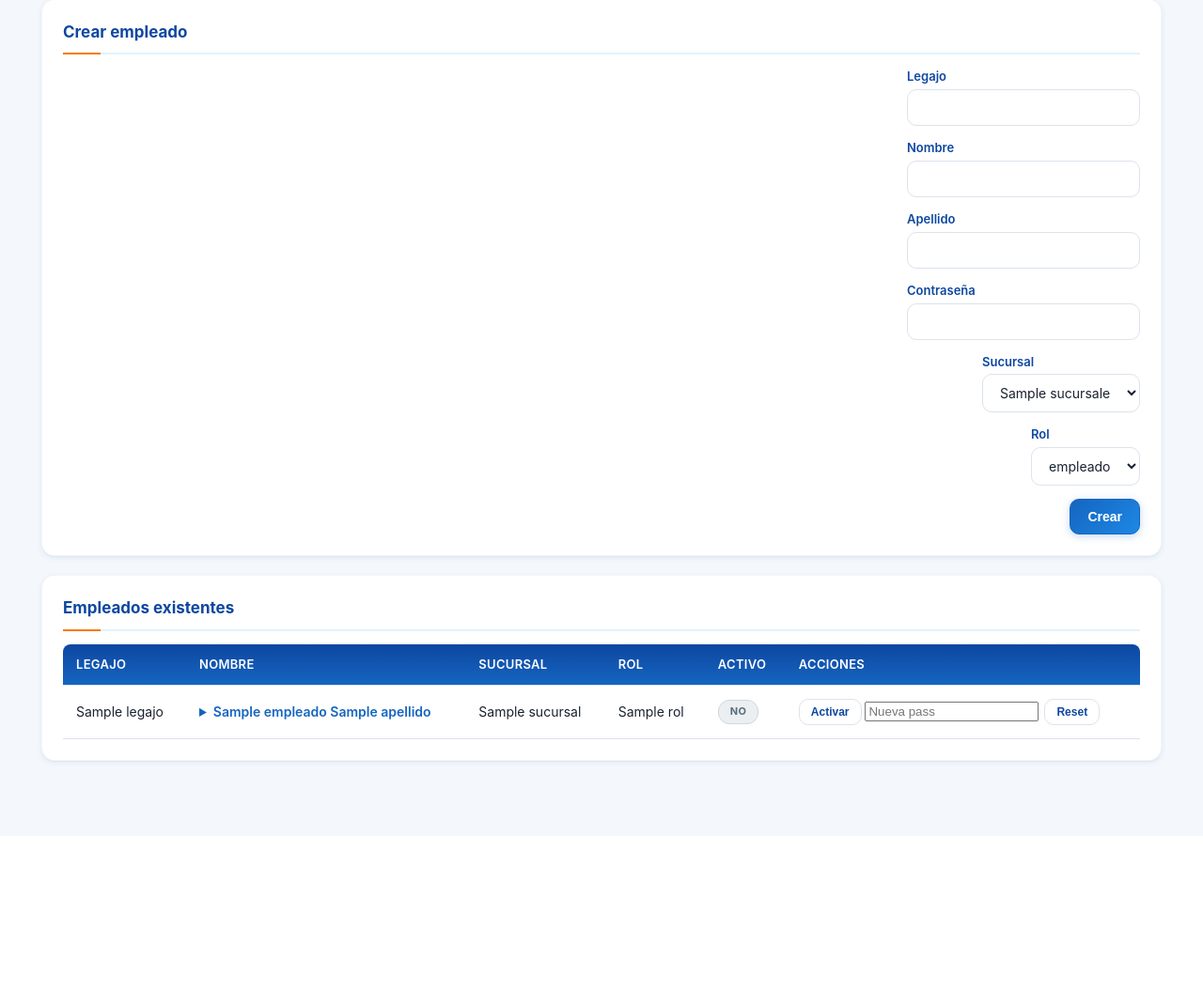
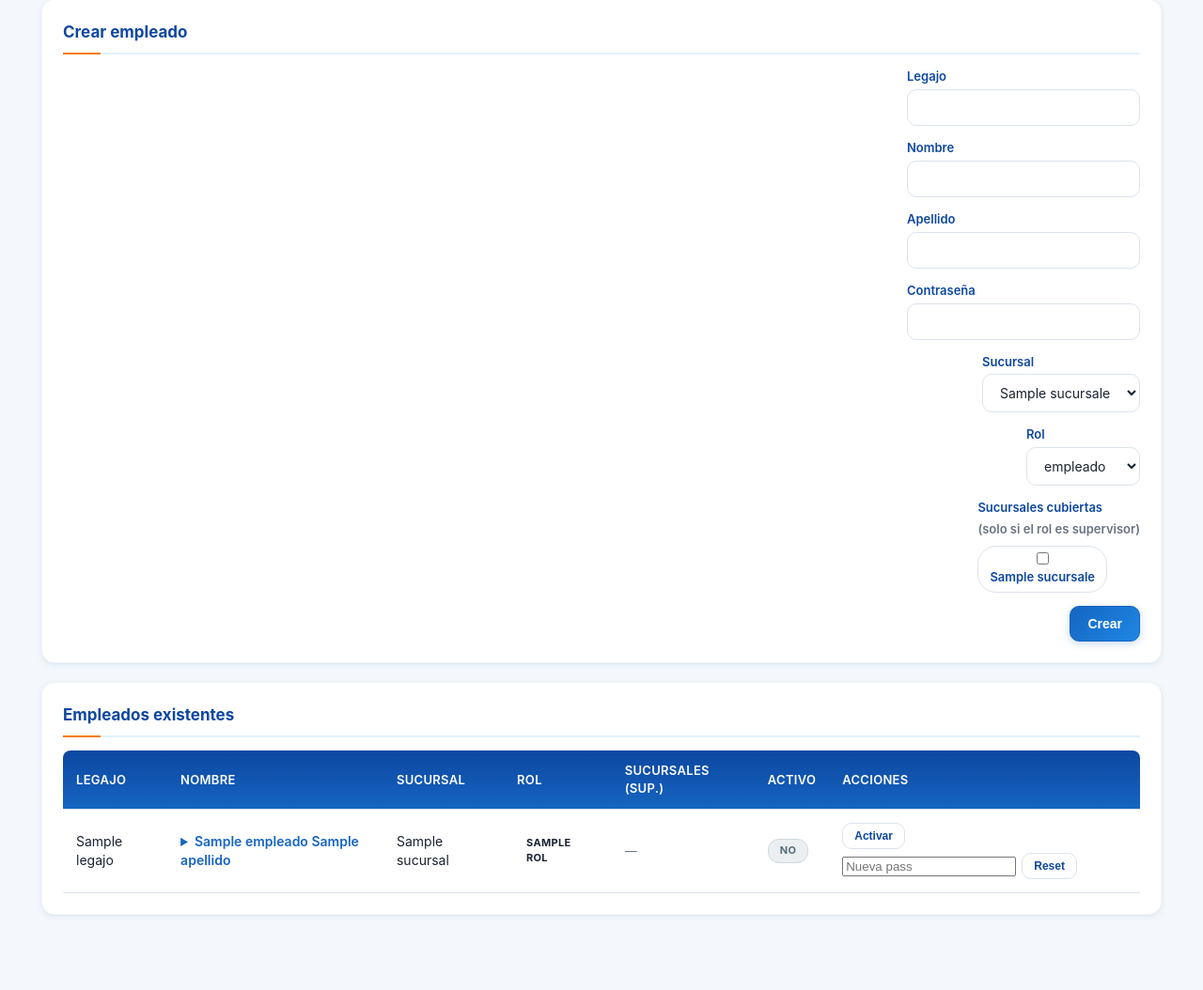
Before and after one commit to rrhh-market/kpi, a Flask app: template templates/empleados.html in a window 1280 px wide. Shown: the part 148-1202 px from the top of the page at 94% size. Before the commit the page ends 964 px from the top, so only its background shows below. Run offline with Flask 3, Linux system fonts and the light colour scheme; the template is opened without the code that fills it: most values are stand-ins (such as "Sample title", 1, 10 or a date in 2020).

Commit message:
feat: Rol supervisor con acceso de lectura a sucursales asignadas
- Nueva tabla supervisor_sucursales (m:n) para asignar varias sucursales
  a una misma supervisora.
- Decorador staff_required (admin o supervisor) separado del admin_required
  (solo admin). Las rutas mixtas GET/POST validan admin en el branch POST.
- Helper sucursales_visibles() para filtrar datos según el rol.
- Dashboard, incidencias, empleados y premios filtran por sucursales del
  supervisor; el selector muestra solo sus sucursales con "Todas mis
  sucursales" como opción por defecto.
- Cargar KPIs, guardar config e importación CSV quedan fuera del alcance
  del supervisor.
- UI: ocultos los formularios y botones de acción para supervisor en
  incidencias, empleados y premios; hero muestra "Vista de supervisor
  (solo lectura)". Topbar muestra badge naranja "Supervisor".
- Form de empleado permite asignar sucursales cubiertas con checkboxes
  cuando el rol es supervisor; la columna "Sucursales (sup.)" lista las
  asignadas en la tabla de empleados.
- Seed agrega supervisora de ejemplo (legajo 500 / super123, cubre
  CENTRAL y LURO).

https://claude.ai/code/session_01WFZW7ZnNcu32rYG7trXquj

```diff
--- a/app.py
+++ b/app.py
@@ -123,6 +123,15 @@ def init_db():
         clave TEXT PRIMARY KEY,
         valor TEXT NOT NULL
     );
+
+    -- Sucursales que un supervisor tiene asignadas (rol='supervisor').
+    -- Un supervisor puede cubrir varias; solo lee datos de esas sucursales.
+    CREATE TABLE IF NOT EXISTS supervisor_sucursales (
+        empleado_id INTEGER NOT NULL,
+        sucursal    TEXT NOT NULL,
+        PRIMARY KEY (empleado_id, sucursal),
+        FOREIGN KEY (empleado_id) REFERENCES empleados(id)
+    );
     """)
     # Configuración por defecto de pesos del score mensual
     defaults = {
@@ -152,6 +161,7 @@ def login_required(f):
 
 
 def admin_required(f):
+    """Solo admin. Usar en rutas de escritura."""
     @wraps(f)
     def wrap(*args, **kwargs):
         if session.get("rol") != "admin":
@@ -159,6 +169,31 @@ def admin_required(f):
             return redirect(url_for("dashboard"))
         return f(*args, **kwargs)
     return wrap
+
+
+def staff_required(f):
+    """Admin o supervisor. Supervisor tiene solo acceso de lectura."""
+    @wraps(f)
+    def wrap(*args, **kwargs):
+        if session.get("rol") not in ("admin", "supervisor"):
+            flash("Acceso restringido.", "error")
+            return redirect(url_for("dashboard"))
+        return f(*args, **kwargs)
+    return wrap
+
+
+def sucursales_visibles():
+    """Sucursales que el usuario actual puede ver.
+    - admin -> None (todas)
+    - supervisor -> lista de sucursales asignadas
+    - empleado -> [su sucursal]
+    """
+    rol = session.get("rol")
+    if rol == "admin":
+        return None
+    if rol == "supervisor":
+        return session.get("sucursales_supervisor") or []
+    return [session.get("sucursal")] if session.get("sucursal") else []
 
 
 @app.context_processor
@@ -234,13 +269,19 @@ def resumen_mensual(empleado_id, mes_inicio=None):
 
 
 def ranking_mensual(sucursal=None, mes_inicio=None):
-    """Devuelve lista de cajeros ordenados por score desc del mes."""
+    """Devuelve lista de cajeros ordenados por score desc del mes.
+    `sucursal` puede ser None/''/'Todas' (sin filtro), un string (una sucursal)
+    o una lista de sucursales.
+    """
     db = get_db()
     if mes_inicio is None:
         mes_inicio = primer_dia_mes()
     q = "SELECT id, legajo, nombre, apellido, sucursal FROM empleados WHERE rol='empleado' AND activo=1"
     params = []
-    if sucursal and sucursal != "Todas":
+    if isinstance(sucursal, (list, tuple)) and sucursal:
+        q += " AND sucursal IN (%s)" % ",".join("?" * len(sucursal))
+        params.extend(sucursal)
+    elif isinstance(sucursal, str) and sucursal and sucursal != "Todas":
         q += " AND sucursal = ?"
         params.append(sucursal)
     empleados = db.execute(q, params).fetchall()
@@ -367,6 +408,13 @@ def login():
             session["apellido"]    = emp["apellido"]
             session["rol"]         = emp["rol"]
             session["sucursal"]    = emp["sucursal"]
+            # Si es supervisor, cargo las sucursales que tiene asignadas.
+            if emp["rol"] == "supervisor":
+                sucs = get_db().execute(
+                    "SELECT sucursal FROM supervisor_sucursales WHERE empleado_id=?",
+                    (emp["id"],),
+                ).fetchall()
+                session["sucursales_supervisor"] = [r["sucursal"] for r in sucs]
             flash(f"Bienvenido, {emp['nombre']}!", "success")
             return redirect(url_for("dashboard"))
         flash("Legajo o contraseña incorrectos.", "error")
@@ -383,7 +431,7 @@ def logout():
 @app.route("/dashboard")
 @login_required
 def dashboard():
-    if session["rol"] == "admin":
+    if session["rol"] in ("admin", "supervisor"):
         return redirect(url_for("dashboard_admin"))
     return redirect(url_for("dashboard_empleado"))
 
@@ -515,13 +563,37 @@ def incidencias_empleado():
 # --- Dashboard Admin ---
 @app.route("/admin/dashboard")
 @login_required
-@admin_required
+@staff_required
 def dashboard_admin():
-    sucursal = request.args.get("sucursal", "Todas")
-    ranking = ranking_mensual(None if sucursal == "Todas" else sucursal)
+    # Para supervisor: el selector solo muestra sus sucursales y "Todas" equivale
+    # a "todas las que puede ver".
+    permitidas = sucursales_visibles()  # None = admin (sin restricción)
+    sucursal_input = request.args.get("sucursal", "Todas")
+
+    if permitidas is None:
+        # Admin: puede ver una o todas
+        opciones_sucursal = SUCURSALES
+        if sucursal_input == "Todas":
+            filtro_ranking = None
+            filtro_horas = None
+        else:
+            filtro_ranking = sucursal_input
+            filtro_horas = [sucursal_input]
+    else:
+        # Supervisor: acotado a sus sucursales
+        opciones_sucursal = permitidas
+        if sucursal_input in permitidas:
+            filtro_ranking = [sucursal_input]
+            filtro_horas = [sucursal_input]
+        else:
+            filtro_ranking = permitidas
+            filtro_horas = permitidas
+            sucursal_input = "Todas"
+
+    ranking = ranking_mensual(filtro_ranking)
     top3 = ranking[:3]
 
-    # Tickets por hora (suma de todos los cajeros de la sucursal filtrada, día de hoy)
+    # Tickets por hora del día actual, filtrados por sucursales visibles
     hoy = date.today()
     db = get_db()
     q = """
@@ -531,9 +603,9 @@ def dashboard_admin():
          WHERE h.fecha=?
     """
     params = [hoy.isoformat()]
-    if sucursal != "Todas":
-        q += " AND e.sucursal=?"
-        params.append(sucursal)
+    if filtro_horas:
+        q += " AND e.sucursal IN (%s)" % ",".join("?" * len(filtro_horas))
+        params.extend(filtro_horas)
     q += " GROUP BY h.hora ORDER BY h.hora"
     rows = db.execute(q, params).fetchall()
     mapa = {r["hora"]: r["t"] for r in rows}
@@ -542,7 +614,9 @@ def dashboard_admin():
 
     return render_template(
         "dashboard_admin.html",
-        ranking=ranking, top3=top3, sucursal=sucursal, sucursales=SUCURSALES,
+        ranking=ranking, top3=top3, sucursal=sucursal_input,
+        sucursales=opciones_sucursal,
+        etiqueta_todas=("Todas mis sucursales" if permitidas is not None else "Todas"),
         serie_horas=serie_horas, max_h=max_h, hoy=hoy,
     )
 
@@ -711,10 +785,14 @@ def confirmar_csv():
 # --- Gestión de incidencias (admin) ---
 @app.route("/admin/incidencias", methods=["GET", "POST"])
 @login_required
-@admin_required
+@staff_required
 def admin_incidencias():
     db = get_db()
     if request.method == "POST":
+        # Supervisor es solo lectura: rechazamos cualquier escritura.
+        if session.get("rol") != "admin":
+            flash("Los supervisores no pueden modificar incidencias.", "error")
+            return redirect(url_for("admin_incidencias"))
         accion = request.form.get("accion")
         if accion == "crear":
             legajo = request.form["legajo"].strip()
@@ -744,12 +822,18 @@ def admin_incidencias():
     f_mes = request.args.get("mes", "")
     f_est = request.args.get("estado", "")
     q = """
-        SELECT i.*, e.legajo, e.nombre, e.apellido
+        SELECT i.*, e.legajo, e.nombre, e.apellido, e.sucursal
           FROM incidencias i
           JOIN empleados e ON e.id = i.empleado_id
          WHERE 1=1
     """
     params = []
+    permitidas = sucursales_visibles()
+    if permitidas is not None:
+        if not permitidas:
+            permitidas = [""]
+        q += " AND e.sucursal IN (%s)" % ",".join("?" * len(permitidas))
+        params.extend(permitidas)
     if f_emp:
         q += " AND e.legajo = ?"; params.append(f_emp)
     if f_mes:
@@ -758,7 +842,15 @@ def admin_incidencias():
         q += " AND i.estado = ?"; params.append(f_est)
     q += " ORDER BY i.fecha DESC"
     lista = db.execute(q, params).fetchall()
-    empleados = db.execute("SELECT legajo, nombre, apellido FROM empleados WHERE rol='empleado' ORDER BY legajo").fetchall()
+
+    q_emp = "SELECT legajo, nombre, apellido FROM empleados WHERE rol='empleado'"
+    p_emp = []
+    if permitidas is not None:
+        q_emp += " AND sucursal IN (%s)" % ",".join("?" * len(permitidas))
+        p_emp.extend(permitidas)
+    q_emp += " ORDER BY legajo"
+    empleados = db.execute(q_emp, p_emp).fetchall()
+
     return render_template(
         "incidencias.html", modo="admin", lista=lista, empleados=empleados,
         filtros={"empleado": f_emp, "mes": f_mes, "estado": f_est},
@@ -768,10 +860,26 @@ def admin_incidencias():
 # --- Gestión de empleados (admin) ---
 @app.route("/admin/empleados", methods=["GET", "POST"])
 @login_required
-@admin_required
+@staff_required
 def admin_empleados():
     db = get_db()
+
+    def guardar_sucursales_supervisor(emp_id, rol):
+        """Si el empleado es supervisor, persiste las sucursales marcadas en la tabla m:n."""
+        db.execute("DELETE FROM supervisor_sucursales WHERE empleado_id=?", (emp_id,))
+        if rol == "supervisor":
+            marcadas = request.form.getlist("sucursales_cubiertas")
+            for s in marcadas:
+                if s in SUCURSALES:
+                    db.execute(
+                        "INSERT INTO supervisor_sucursales(empleado_id, sucursal) VALUES (?,?)",
+                        (emp_id, s),
+                    )
+
     if request.method == "POST":
+        if session.get("rol") != "admin":
+            flash("Los supervisores no pueden modificar empleados.", "error")
+            return redirect(url_for("admin_empleados"))
         accion = request.form.get("accion")
         if accion == "crear":
             legajo  = request.form["legajo"].strip()
@@ -781,20 +889,23 @@ def admin_empleados():
             sucursal= request.form["sucursal"]
             rol     = request.form.get("rol", "empleado")
             try:
-                db.execute("""
+                cur = db.execute("""
                     INSERT INTO empleados(legajo, nombre, apellido, password_hash, sucursal, rol, activo)
                     VALUES (?,?,?,?,?,?,1)
                 """, (legajo, nombre, apellido, hash_pw(pw), sucursal, rol))
+                guardar_sucursales_supervisor(cur.lastrowid, rol)
                 db.commit()
                 flash("Empleado creado.", "success")
             except sqlite3.IntegrityError:
                 flash("Ya existe un empleado con ese legajo.", "error")
         elif accion == "editar":
             emp_id  = request.form["emp_id"]
+            rol     = request.form.get("rol", "empleado")
             db.execute("""
                 UPDATE empleados SET nombre=?, apellido=?, sucursal=?, rol=? WHERE id=?
             """, (request.form["nombre"].strip(), request.form["apellido"].strip(),
-                  request.form["sucursal"], request.form.get("rol", "empleado"), emp_id))
+                  request.form["sucursal"], rol, emp_id))
+            guardar_sucursales_supervisor(emp_id, rol)
             db.commit()
             flash("Empleado actualizado.", "success")
         elif accion == "toggle":
@@ -810,17 +921,41 @@ def admin_empleados():
             flash("Contraseña reseteada.", "success")
         return redirect(url_for("admin_empleados"))
 
-    empleados = db.execute("SELECT * FROM empleados ORDER BY rol DESC, legajo").fetchall()
-    return render_template("empleados.html", empleados=empleados, sucursales=SUCURSALES)
+    permitidas = sucursales_visibles()
+    q = "SELECT * FROM empleados"
+    params = []
+    if permitidas is not None:
+        # Supervisor ve a los empleados de sus sucursales (más a sí mismo si aplica)
+        q += " WHERE sucursal IN (%s) OR id=?" % ",".join("?" * len(permitidas or [""]))
+        params.extend(permitidas or [""])
+        params.append(session["empleado_id"])
+    q += " ORDER BY rol DESC, legajo"
+    empleados = db.execute(q, params).fetchall()
+
+    # Mapa empleado_id -> lista de sucursales (para supervisores)
+    sup_rows = db.execute(
+        "SELECT empleado_id, sucursal FROM supervisor_sucursales"
+    ).fetchall()
+    sup_sucs = defaultdict(list)
+    for r in sup_rows:
+        sup_sucs[r["empleado_id"]].append(r["sucursal"])
+
+    return render_template(
+        "empleados.html",
+        empleados=empleados, sucursales=SUCURSALES, sup_sucs=sup_sucs,
+    )
 
 
 # --- Premios e insignias (admin) ---
 @app.route("/admin/premios", methods=["GET", "POST"])
 @login_required
-@admin_required
+@staff_required
 def admin_premios():
     db = get_db()
     if request.method == "POST":
+        if session.get("rol") != "admin":
+            flash("Los supervisores no pueden registrar premios.", "error")
+            return redirect(url_for("admin_premios"))
         legajo = request.form["legajo"].strip()
         descripcion = request.form["descripcion"].strip()
         fecha = datetime.strptime(request.form["fecha"], "%Y-%m-%d").date()
@@ -836,26 +971,39 @@ def admin_premios():
             flash("Premio registrado.", "success")
         return redirect(url_for("admin_premios"))
 
-    premios = db.execute("""
+    permitidas = sucursales_visibles()
+    filtro_suc_sql = ""
+    filtro_params = []
+    if permitidas is not None:
+        ph = ",".join("?" * len(permitidas or [""]))
+        filtro_suc_sql = f" AND e.sucursal IN ({ph})"
+        filtro_params = list(permitidas or [""])
+
+    premios = db.execute(f"""
         SELECT p.*, e.legajo, e.nombre, e.apellido
           FROM premios p JOIN empleados e ON e.id = p.empleado_id
+         WHERE 1=1 {filtro_suc_sql}
          ORDER BY p.fecha DESC
-    """).fetchall()
+    """, filtro_params).fetchall()
 
-    # Insignias agrupadas por tipo
-    ins_rows = db.execute("""
+    ins_rows = db.execute(f"""
         SELECT i.tipo, e.legajo, e.nombre, e.apellido, i.fecha_otorgada
           FROM insignias i JOIN empleados e ON e.id = i.empleado_id
+         WHERE 1=1 {filtro_suc_sql}
          ORDER BY i.tipo, i.fecha_otorgada DESC
-    """).fetchall()
+    """, filtro_params).fetchall()
     insignias_por_tipo = defaultdict(list)
     for r in ins_rows:
         if r["tipo"] in INSIGNIAS:
             insignias_por_tipo[r["tipo"]].append(dict(r))
 
-    empleados = db.execute(
-        "SELECT legajo, nombre, apellido FROM empleados WHERE rol='empleado' ORDER BY legajo"
-    ).fetchall()
+    q_emp = "SELECT legajo, nombre, apellido FROM empleados WHERE rol='empleado'"
+    p_emp = []
+    if permitidas is not None:
+        q_emp += " AND sucursal IN (%s)" % ",".join("?" * len(permitidas or [""]))
+        p_emp.extend(permitidas or [""])
+    q_emp += " ORDER BY legajo"
+    empleados = db.execute(q_emp, p_emp).fetchall()
 
     return render_template(
         "premios.html",
--- a/static/style.css
+++ b/static/style.css
@@ -576,6 +576,52 @@ a:hover { text-decoration: underline; }
 .lista-simple { margin: 0; padding-left: 18px; }
 .lista-simple li { padding: 3px 0; }
 
+/* Badge de rol en la topbar */
+.rol-badge {
+  background: var(--naranja);
+  color: #fff;
+  font-size: 11px;
+  font-weight: 700;
+  padding: 3px 10px;
+  border-radius: 30px;
+  letter-spacing: 0.3px;
+  text-transform: uppercase;
+}
+
+/* Tag de rol en listado de empleados */
+.rol-tag {
+  display: inline-block;
+  padding: 3px 10px;
+  border-radius: 12px;
+  font-size: 11px;
+  font-weight: 700;
+  text-transform: uppercase;
+  letter-spacing: 0.3px;
+}
+.rol-admin      { background: var(--azul);         color: #fff; }
+.rol-supervisor { background: var(--naranja);      color: #fff; }
+.rol-empleado   { background: var(--azul-suave);   color: var(--azul-oscuro); }
+
+/* Checkboxes en formulario (sucursales cubiertas) */
+.checks {
+  display: flex; flex-wrap: wrap; gap: 10px;
+  margin-top: 4px;
+}
+.chk {
+  display: inline-flex;
+  align-items: center;
+  gap: 6px;
+  padding: 6px 12px;
+  border: 1.5px solid var(--color-borde);
+  border-radius: 20px;
+  font-size: 13px;
+  cursor: pointer;
+  background: #fff;
+  transition: border 0.15s, background 0.15s;
+}
+.chk:hover { border-color: var(--naranja-claro); background: var(--naranja-suave); }
+.chk input { margin: 0; cursor: pointer; accent-color: var(--naranja); }
+
 code {
   background: var(--azul-suave);
   color: var(--azul-oscuro);
--- a/templates/base.html
+++ b/templates/base.html
@@ -18,6 +18,11 @@
       <a href="{{ url_for('admin_incidencias') }}"  class="{% if ruta == 'admin_incidencias' %}active{% endif %}">Incidencias</a>
       <a href="{{ url_for('admin_empleados') }}"    class="{% if ruta == 'admin_empleados' %}active{% endif %}">Empleados</a>
       <a href="{{ url_for('admin_premios') }}"      class="{% if ruta == 'admin_premios' %}active{% endif %}">Premios</a>
+    {% elif current_user.rol == 'supervisor' %}
+      <a href="{{ url_for('dashboard_admin') }}"    class="{% if ruta == 'dashboard_admin' %}active{% endif %}">Dashboard</a>
+      <a href="{{ url_for('admin_incidencias') }}"  class="{% if ruta == 'admin_incidencias' %}active{% endif %}">Incidencias</a>
+      <a href="{{ url_for('admin_empleados') }}"    class="{% if ruta == 'admin_empleados' %}active{% endif %}">Empleados</a>
+      <a href="{{ url_for('admin_premios') }}"      class="{% if ruta == 'admin_premios' %}active{% endif %}">Premios</a>
     {% else %}
       <a href="{{ url_for('dashboard_empleado') }}"  class="{% if ruta == 'dashboard_empleado' %}active{% endif %}">Mi Panel</a>
       <a href="{{ url_for('incidencias_empleado') }}" class="{% if ruta == 'incidencias_empleado' %}active{% endif %}">Mis Incidencias</a>
@@ -25,6 +30,9 @@
   </nav>
   <div class="user-info">
     <span>{{ current_user.legajo }} · {{ current_user.nombre }} {{ current_user.apellido[:1] }}</span>
+    {% if current_user.rol == 'supervisor' %}
+      <span class="rol-badge" title="Solo lectura">👁 Supervisor</span>
+    {% endif %}
     <a class="btn-logout" href="{{ url_for('logout') }}">Salir</a>
   </div>
 </header>
--- a/templates/dashboard_admin.html
+++ b/templates/dashboard_admin.html
@@ -9,7 +9,7 @@
 <form method="get" class="filtros">
   <label>Sucursal:</label>
   <select name="sucursal" onchange="this.form.submit()">
-    <option value="Todas" {% if sucursal == 'Todas' %}selected{% endif %}>Todas</option>
+    <option value="Todas" {% if sucursal == 'Todas' %}selected{% endif %}>{{ etiqueta_todas }}</option>
     {% for s in sucursales %}
       <option value="{{ s }}" {% if sucursal == s %}selected{% endif %}>{{ s }}</option>
     {% endfor %}
--- a/templates/empleados.html
+++ b/templates/empleados.html
@@ -1,8 +1,13 @@
 {% extends "base.html" %}
 {% block title %}Empleados - Admin{% endblock %}
 {% block content %}
-<section class="hero"><h1>Gestión de empleados</h1></section>
+{% set solo_lectura = current_user.rol == 'supervisor' %}
+<section class="hero">
+  <h1>Gestión de empleados</h1>
+  {% if solo_lectura %}<p class="muted">Vista de supervisor (solo lectura).</p>{% endif %}
+</section>
 
+{% if not solo_lectura %}
 <div class="card">
   <h3>Crear empleado</h3>
   <form method="post" class="form form-inline">
@@ -19,24 +24,40 @@
     <label>Rol
       <select name="rol">
         <option value="empleado">empleado</option>
+        <option value="supervisor">supervisor</option>
         <option value="admin">admin</option>
       </select>
+    </label>
+    <label class="full">Sucursales cubiertas <span class="muted small">(solo si el rol es supervisor)</span>
+      <div class="checks">
+        {% for s in sucursales %}
+          <label class="chk"><input type="checkbox" name="sucursales_cubiertas" value="{{ s }}"> {{ s }}</label>
+        {% endfor %}
+      </div>
     </label>
     <button class="btn btn-primary" type="submit">Crear</button>
   </form>
 </div>
+{% endif %}
 
 <div class="card">
   <h3>Empleados existentes</h3>
   <table class="tabla">
     <thead>
-      <tr><th>Legajo</th><th>Nombre</th><th>Sucursal</th><th>Rol</th><th>Activo</th><th>Acciones</th></tr>
+      <tr>
+        <th>Legajo</th><th>Nombre</th><th>Sucursal</th><th>Rol</th>
+        <th>Sucursales (sup.)</th><th>Activo</th>
+        {% if not solo_lectura %}<th>Acciones</th>{% endif %}
+      </tr>
     </thead>
     <tbody>
       {% for e in empleados %}
       <tr>
         <td>{{ e.legajo }}</td>
         <td>
+          {% if solo_lectura %}
+            {{ e.nombre }} {{ e.apellido }}
+          {% else %}
             <details>
               <summary>{{ e.nombre }} {{ e.apellido }}</summary>
               <form method="post" class="form form-inline">
@@ -53,21 +74,42 @@
                 </label>
                 <label>Rol
                   <select name="rol">
-                  <option value="empleado" {% if e.rol=='empleado' %}selected{% endif %}>empleado</option>
-                  <option value="admin" {% if e.rol=='admin' %}selected{% endif %}>admin</option>
+                    <option value="empleado"   {% if e.rol=='empleado' %}selected{% endif %}>empleado</option>
+                    <option value="supervisor" {% if e.rol=='supervisor' %}selected{% endif %}>supervisor</option>
+                    <option value="admin"      {% if e.rol=='admin' %}selected{% endif %}>admin</option>
                   </select>
+                </label>
+                <label class="full">Sucursales cubiertas <span class="muted small">(rol supervisor)</span>
+                  <div class="checks">
+                    {% for s in sucursales %}
+                      <label class="chk">
+                        <input type="checkbox" name="sucursales_cubiertas" value="{{ s }}"
+                               {% if s in sup_sucs.get(e.id, []) %}checked{% endif %}>
+                        {{ s }}
+                      </label>
+                    {% endfor %}
+                  </div>
                 </label>
                 <button class="btn btn-small" type="submit">Guardar</button>
               </form>
             </details>
+          {% endif %}
         </td>
         <td>{{ e.sucursal }}</td>
-        <td>{{ e.rol }}</td>
+        <td><span class="rol-tag rol-{{ e.rol }}">{{ e.rol }}</span></td>
+        <td class="small muted">
+          {% if e.rol == 'supervisor' %}
+            {{ sup_sucs.get(e.id, []) | join(', ') or '—' }}
+          {% else %}
+            —
+          {% endif %}
+        </td>
         <td>
           <span class="estado estado-{{ 'resuelta' if e.activo else 'desestimada' }}">
             {{ 'sí' if e.activo else 'no' }}
           </span>
         </td>
+        {% if not solo_lectura %}
         <td>
           <form method="post" class="form-inline-small">
             <input type="hidden" name="accion" value="toggle">
@@ -81,6 +123,7 @@
             <button class="btn btn-small" type="submit">Reset</button>
           </form>
         </td>
+        {% endif %}
       </tr>
       {% endfor %}
     </tbody>
```
Also changed, not shown: seed.py (+15 -1 lines), templates/incidencias.html (+15 -3 lines), templates/premios.html (+7 -1 lines). Lines whose indentation alone changed are shown as unchanged.
